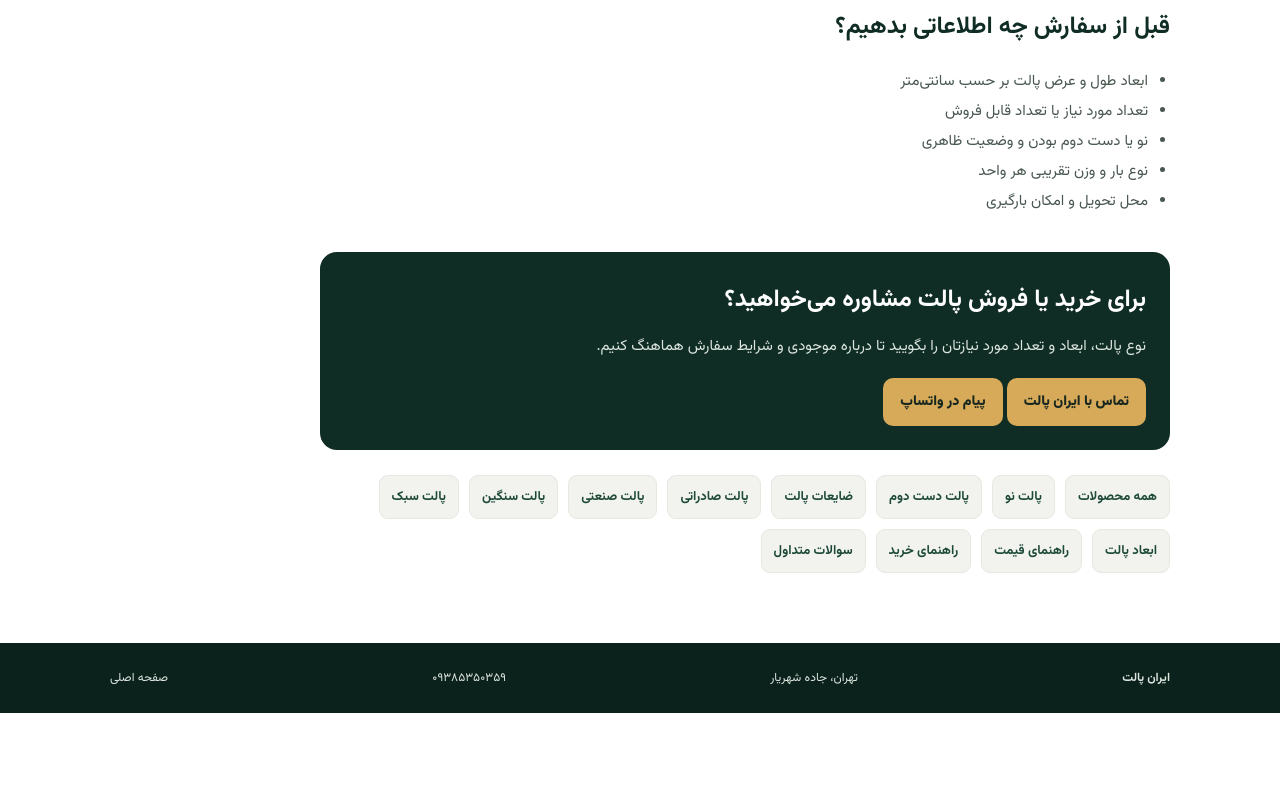
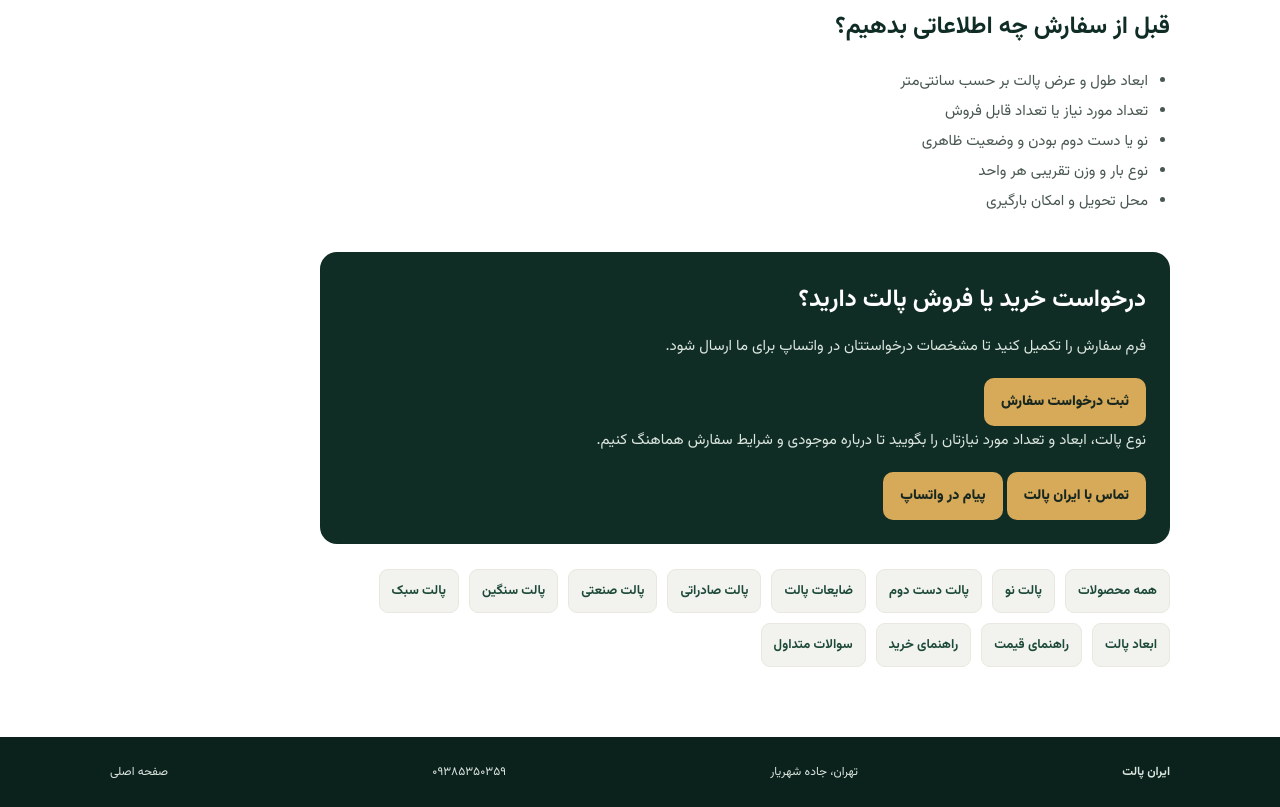
Before and after one commit to iranpalleet-afk/iranpalet, a plain HTML site: page products.html in a window 1280 px wide. Shown: the part 1570-2377 px from the top of the page. Before the commit the page ends 2283 px from the top, so only its background shows below. Drawn offline with Linux system fonts and the light colour scheme.

Commit message:
Promote online order request form on products page

```diff
--- a/products.html
+++ b/products.html
@@ -22,7 +22,7 @@ footer{background:#0b211b;color:#dce6df;padding:23px 0;font-size:12px}.foot{disp
 <h2>خرید و فروش انواع پالت چوبی</h2><p>پالت مناسب باید با ابعاد بار، شیوه جابه‌جایی، فضای انبار و شرایط نگهداری هماهنگ باشد. ایران پالت در زمینه خرید و فروش پالت چوبی نو، پالت کارکرده و خرید ضایعات پالت فعالیت می‌کند. برای بررسی موجودی و قیمت، نوع و تعداد مورد نیازتان را تلفنی اعلام کنید.</p>
 <h2>دسته‌بندی محصولات</h2><h3>پالت چوبی نو</h3><p>برای مجموعه‌هایی که به پالت تمیز، سالم و متناسب با بار خود نیاز دارند. هنگام سفارش، ابعاد بیرونی، نوع بار و روش حمل را مشخص کنید.</p><h3>پالت چوبی دست دوم</h3><p>گزینه‌ای اقتصادی برای استفاده مجدد، به شرط آنکه تخته‌ها، اتصالات و پایه‌ها سالم باشند و پالت با وزن و نوع بار تناسب داشته باشد.</p><h3>خرید ضایعات پالت</h3><p>پالت‌های شکسته یا قطعات چوبی قابل بازیافت را می‌توان برای بررسی و هماهنگی فروش معرفی کرد. بهتر است عکس، تعداد تقریبی و محل بار را آماده داشته باشید.</p>
 <h3>پالت صادراتی</h3><p>برای بسته‌بندی صادراتی، با توجه به کشور مقصد، نوع بار و الزامات مربوط به بسته‌بندی چوبی انتخاب می‌شود.</p><p><a href="pallet-export.html">مشاهده راهنمای پالت صادراتی ←</a></p><h3>پالت صنعتی</h3><p>برای کارخانه‌ها، کارگاه‌ها و انبارهایی که به پالت متناسب با گردش کار و تجهیزات حمل نیاز دارند.</p><p><a href="pallet-industrial.html">مشاهده راهنمای پالت صنعتی ←</a></p><h3>پالت سنگین</h3><p>برای بارهای سنگین، با بررسی دقیق وزن، توزیع بار و ظرفیت تأییدشده سازه.</p><p><a href="pallet-heavy.html">مشاهده راهنمای پالت سنگین ←</a></p><h3>پالت سبک</h3><p>برای کالاهای کم‌وزن و کاربردهایی که وزن پالت و سهولت جابه‌جایی اهمیت دارد.</p><p><a href="pallet-light.html">مشاهده راهنمای پالت سبک ←</a></p><h2>قبل از سفارش چه اطلاعاتی بدهیم؟</h2><ul><li>ابعاد طول و عرض پالت بر حسب سانتی‌متر</li><li>تعداد مورد نیاز یا تعداد قابل فروش</li><li>نو یا دست دوم بودن و وضعیت ظاهری</li><li>نوع بار و وزن تقریبی هر واحد</li><li>محل تحویل و امکان بارگیری</li></ul>
-<div class="cta"><h2>برای خرید یا فروش پالت مشاوره می‌خواهید؟</h2><p>نوع پالت، ابعاد و تعداد مورد نیازتان را بگویید تا درباره موجودی و شرایط سفارش هماهنگ کنیم.</p><a class="btn" href="tel:09385350359">تماس با ایران پالت</a> <a class="btn" href="https://wa.me/989385350359">پیام در واتساپ</a></div>
+<div class="cta"><h2>درخواست خرید یا فروش پالت دارید؟</h2><p>فرم سفارش را تکمیل کنید تا مشخصات درخواستتان در واتساپ برای ما ارسال شود.</p><a class="btn" href="order.html">ثبت درخواست سفارش</a> <p>نوع پالت، ابعاد و تعداد مورد نیازتان را بگویید تا درباره موجودی و شرایط سفارش هماهنگ کنیم.</p><a class="btn" href="tel:09385350359">تماس با ایران پالت</a> <a class="btn" href="https://wa.me/989385350359">پیام در واتساپ</a></div>
 <div class="related"><a href="products.html">همه محصولات</a><a href="pallet-new.html">پالت نو</a><a href="pallet-used.html">پالت دست دوم</a><a href="pallet-scrap.html">ضایعات پالت</a><a href="pallet-export.html">پالت صادراتی</a><a href="pallet-industrial.html">پالت صنعتی</a><a href="pallet-heavy.html">پالت سنگین</a><a href="pallet-light.html">پالت سبک</a><a href="pallet-sizes.html">ابعاد پالت</a><a href="pallet-price.html">راهنمای قیمت</a><a href="buying-guide.html">راهنمای خرید</a><a href="faq.html">سوالات متداول</a></div>
 </article></div></main>
 <footer><div class="wrap foot"><strong>ایران پالت</strong><span>تهران، جاده شهریار</span><span>۰۹۳۸۵۳۵۰۳۵۹</span><a href="index.html">صفحه اصلی</a></div></footer></body></html>
```
